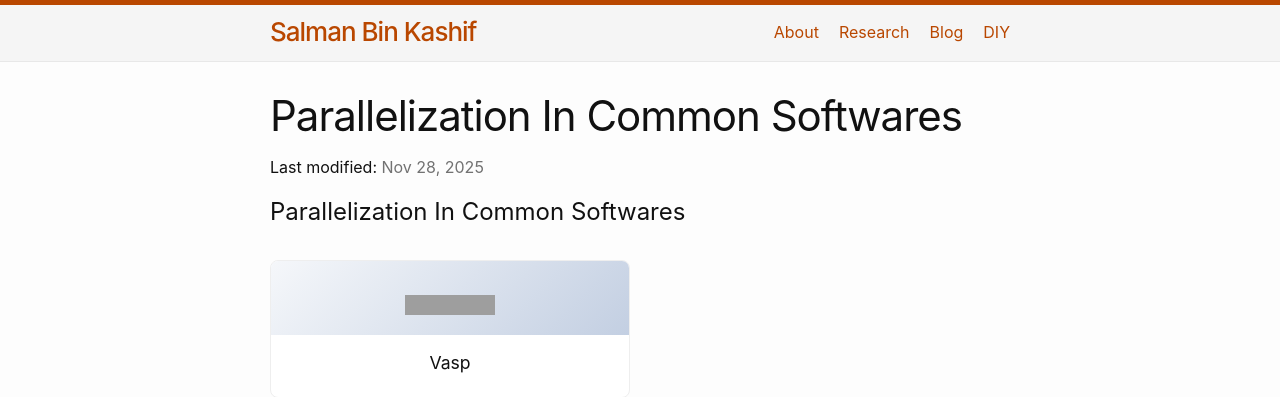
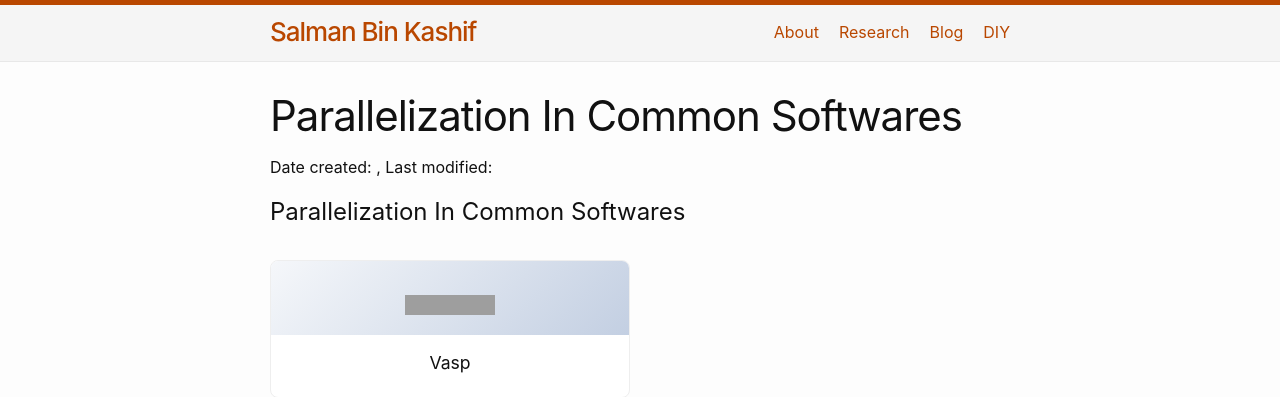
Before and after one commit to sbkashif/sbkashif.github.io, a Jekyll site: the page built from _portfolio/everyday-essentials/subpages/everyday-essentials-parallelization-in-common-softwares.md, in a window 1280 px wide. Shown: the top 397 px of the page. Built offline with Jekyll 4.4.1, drawn with Linux system fonts in a browser that asks for light colours; grey boxes are pictures that could not be loaded.

Commit message:
modify `portfolio_item` formating to inlcude both page creation and last modified date

```diff
--- a/_layouts/portfolio_item.html
+++ b/_layouts/portfolio_item.html
@@ -19,11 +19,9 @@
       {% endif %}
     </div>
     {% endif %}
-    {%- assign mdate = page.modified_date | default: page.page_modified -%}
-    {%- if mdate -%}
     <p class="meta">
-      Last modified: <time datetime="{{ mdate | date_to_xmlschema }}">{{ mdate | date: site.minima.date_format }}</time>
-      {% if page.categories.size > 0 %}
+      Date created: <span style="color: #666;">{{ page.date_created }}</span>, Last modified: <span style="color: #666;">{{ page.last_modified }}</span>
+      {% if page.categories and page.categories.size > 0 %}
         <span class="categories">
           {% for category in page.categories %}
             <span class="category">{{ category }}</span>
@@ -31,18 +29,6 @@
         </span>
       {% endif %}
     </p>
-    {%- elsif page.date -%}
-    <p class="meta">
-      Published: <time datetime="{{ page.date | date_to_xmlschema }}">{{ page.date | date: site.minima.date_format }}</time>
-      {% if page.categories.size > 0 %}
-        <span class="categories">
-          {% for category in page.categories %}
-            <span class="category">{{ category }}</span>
-          {% endfor %}
-        </span>
-      {% endif %}
-    </p>
-    {%- endif -%}
   </header>
 
   {% if page.featured_image %}
```
